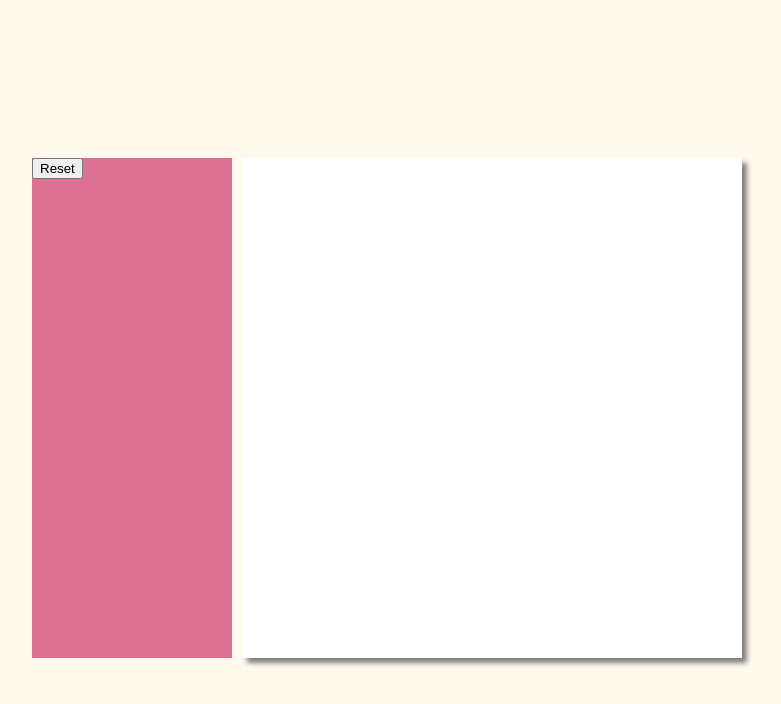
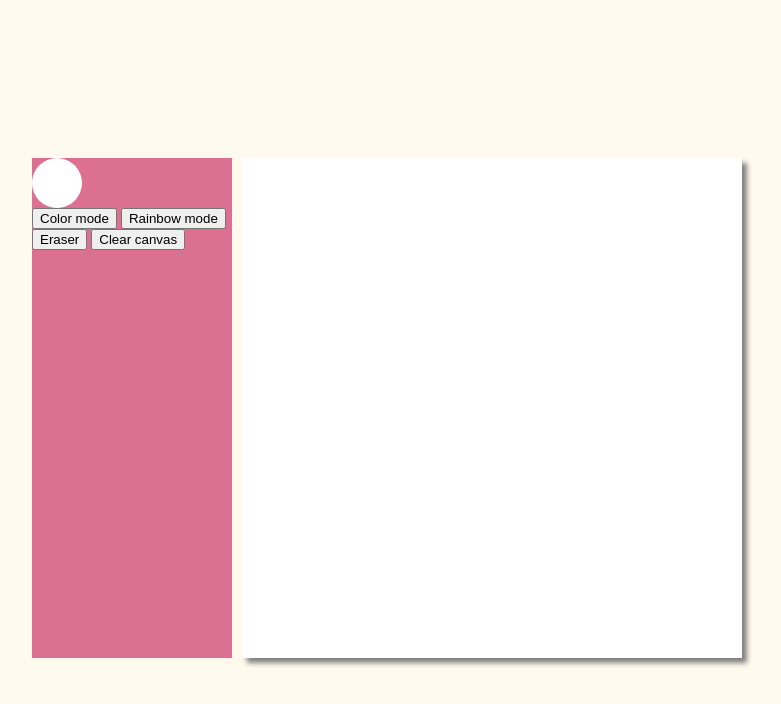
Before and after one commit to thoriqfarras/etch-a-sketch, a plain HTML site: page index.html in a window 1280 px wide. Shown: the whole page, without its empty margins (261-1042 px from the left). Drawn offline with Linux system fonts and the light colour scheme.

Commit message:
add rest of buttons and color picker div

```diff
--- a/index.html
+++ b/index.html
@@ -9,7 +9,11 @@
     <body>
         <div id="main">
             <div id="controls">
-                <button id="reset">Reset</button>
+                <div id="color-picker"></div>
+                <button id="color">Color mode</button>
+                <button id="rainbow">Rainbow mode</button>
+                <button id="eraser">Eraser</button>
+                <button id="reset">Clear canvas</button>
             </div>
             <div id="grid"></div>
         </div>
```
